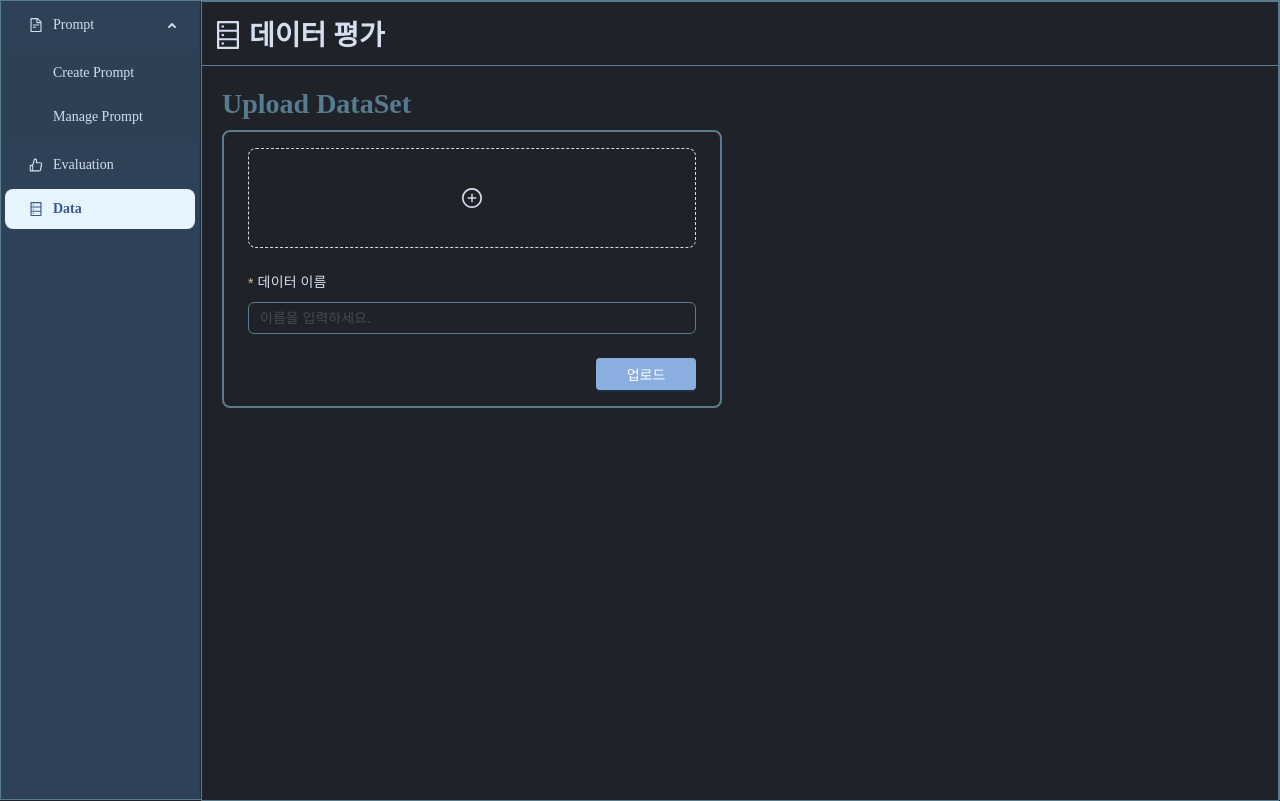
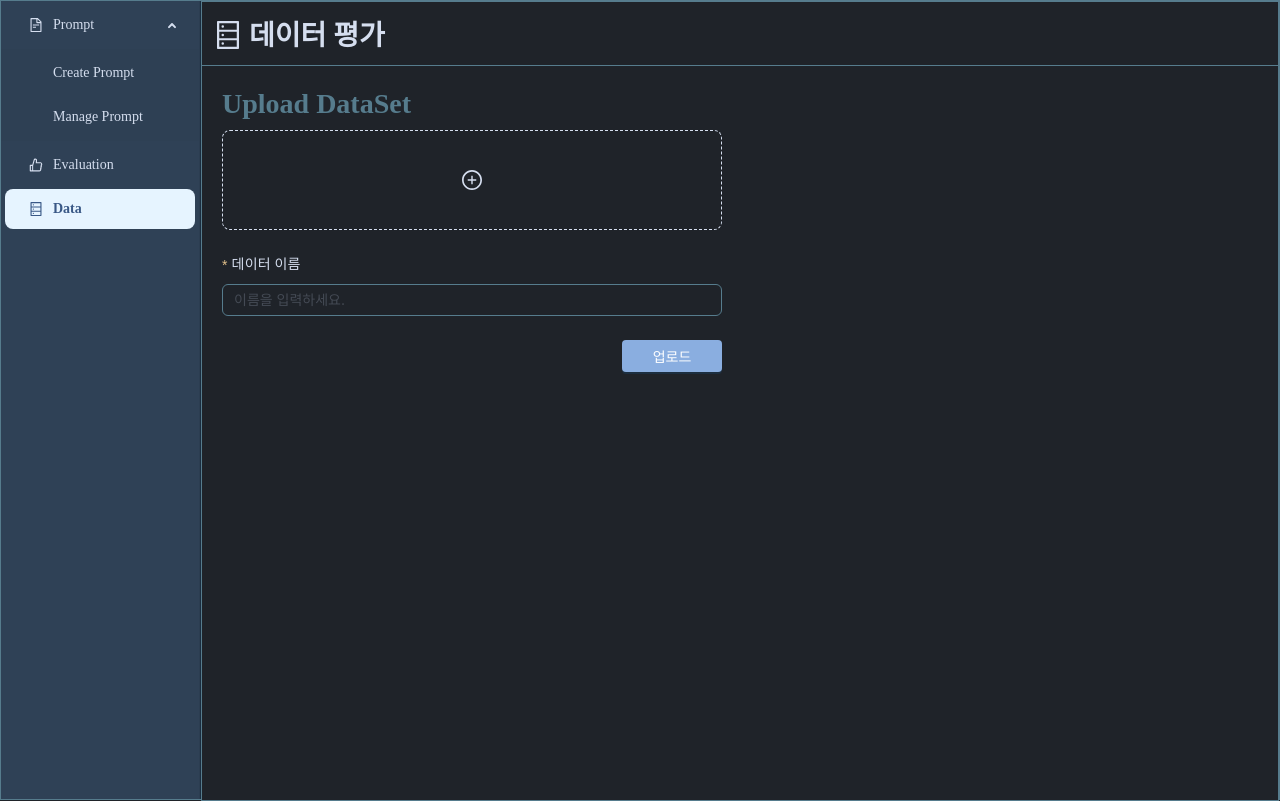
Before and after one commit to jieun-git/ai-prompt-manager, a React (Create React App) app: page /data in a window 1280 px wide. Built offline with nearby package versions, Linux system fonts and the light colour scheme.

Commit message:
Cleanup: 사용하지 않는 스타일 제거

```diff
--- a/src/components/data-entry/form/Form.style.ts
+++ b/src/components/data-entry/form/Form.style.ts
@@ -1,24 +1,23 @@
-import {Form} from 'antd'
+import { Form } from 'antd'
 import styled from 'styled-components'
-import {Typo_heading_04_bold, Typo_label_02} from "../../../styles/constants/typogrphy";
-import {ExtendedFormItemProps} from "./Form";
+import {
+    Typo_heading_04_bold,
+    Typo_label_02,
+} from '../../../styles/constants/typogrphy'
+import { ExtendedFormItemProps } from './Form'
 
-export const S_Form = styled(Form)`
-    border: 2px solid var(--green-z-01);
-    border-radius: var(--radius-02);
-    padding: var(--spacing-04) var(--spacing-06);
-`
+export const S_Form = styled(Form)``
 S_Form.displayName = 'S_Form'
 
 export const S_FormItem = styled(Form.Item)<ExtendedFormItemProps>`
-        width: ${({ width }) => width} !important;
+    width: ${({ width }) => width} !important;
 
-        .ant-form-item-label > label {
+    .ant-form-item-label > label {
         color: var(--blue-z-02);
         ${Typo_label_02}
 
         &.ant-form-item-required::before {
-                color: var(--yellow-z-01) !important;
+            color: var(--yellow-z-01) !important;
         }
     }
 `
@@ -27,6 +26,5 @@ S_FormItem.displayName = 'S_FormItem'
 export const S_FormTitle = styled.h1`
     ${Typo_heading_04_bold};
     color: var(--green-z-01);
-
 `
 S_FormTitle.displayName = 'S_FormTitle'
```
